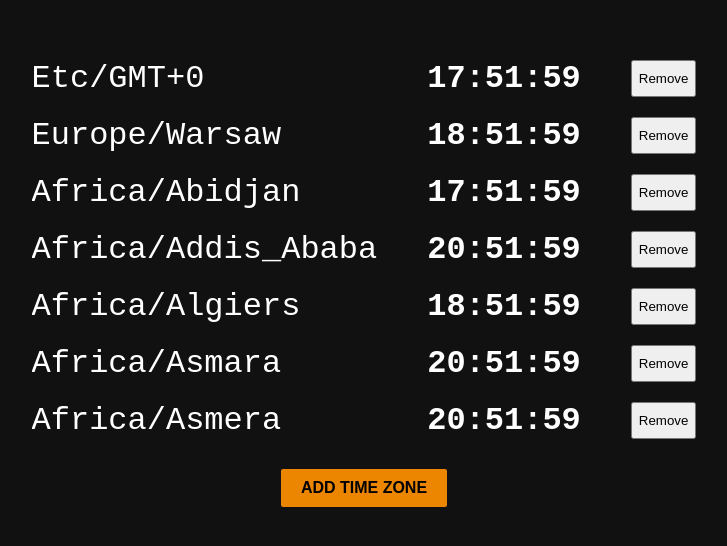
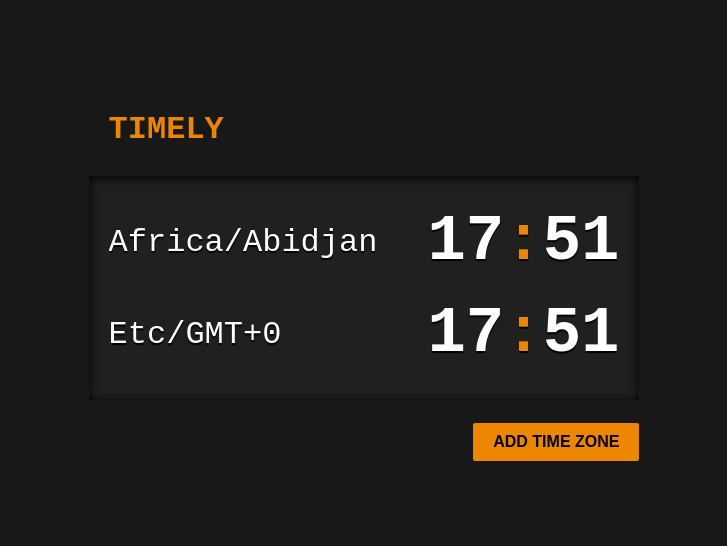
Before and after one commit to sebastianrosik/zonely, a React app: page / in a window 1280 px wide. Shown: the part 112-658 px from the top of the page, without its empty margins (276-1003 px from the left). Built offline with nearby package versions, Linux system fonts and the light colour scheme; a web font is replaced by a local one.

Commit message:
feat: Aplied design to the whole layout of time zones

```diff
--- a/src/components/FormattedDate/FormattedDate.css
+++ b/src/components/FormattedDate/FormattedDate.css
@@ -1,3 +1,7 @@
 .date {
   font-weight: 700;
 }
+
+.separator {
+  color: #ec8600;
+}
--- a/src/components/FormattedDate/FormattedDate.jsx
+++ b/src/components/FormattedDate/FormattedDate.jsx
@@ -6,10 +6,13 @@ import styles from './FormattedDate.css';
 export default class FormattedDate extends Component {
   render() {
     const { date } = this.props;
-    const formatedDate = date.format();
+    const hours = date.getHours();
+    const minutes = date.getMinutes();
     return (
       <span className={classnames(styles.date, this.props.className)}>
-        {formatedDate}
+        {hours}
+        <span className={styles.separator}>:</span>
+        {minutes}
       </span>
     );
   }
--- a/src/components/List/List.css
+++ b/src/components/List/List.css
@@ -1,7 +1,8 @@
 .list {
   list-style: none;
   margin: 0 auto;
-  padding: 0;
+  box-shadow: inset 0 2px 11px black;
+  background: #202020;
 }
 
 .item {
@@ -9,6 +10,25 @@
   padding: 10px 20px;
   display: flex;
   flex-direction: row;
+  text-shadow: 0px 2px 1px black;
+  align-items: center;
+  cursor: pointer;
+}
+
+.item:hover {
+  background: rgba(0, 0, 0, 0.2);
+}
+
+.item:active {
+  background: rgba(0, 0, 0, 0.4);
+}
+
+.list .item:first-child {
+  padding-top: 30px;
+}
+
+.list .item:last-child {
+  padding-bottom: 30px;
 }
 
 .name {
@@ -16,23 +36,25 @@
   max-width: 400px;
   text-overflow: ellipsis;
   overflow: hidden;
+  padding-right: 50px;
   white-space: nowrap;
 }
 
 .date {
   flex-grow: 0;
+  font-size: 2rem;
 }
 
-.name,
-.date {
-  padding-right: 50px;
-}
-
-@media (max-width: 960px) {
+@media (max-width: 640px) {
   .item {
+    align-items: initial;
     flex-direction: column;
   }
   .name {
     font-size: 0.5rem;
+    padding: 15px 0 5px;
+  }
+  .date {
+    padding: 0;
   }
 }
--- a/src/components/List/List.jsx
+++ b/src/components/List/List.jsx
@@ -15,12 +15,12 @@ export default class List extends PureComponent {
       <li className={styles.item} key={item.name} data-test="item">
         <span className={styles.name}>{item.name}</span>
         <FormattedDate className={styles.date} date={item} />
-        <button
+        {/* <button
           className={styles.button}
           onClick={event => this.onRemove(event, item.name)}
         >
           Remove
-        </button>
+        </button> */}
       </li>
     );
   };
--- a/src/containers/App/App.css
+++ b/src/containers/App/App.css
@@ -6,41 +6,39 @@ body {
 
 html {
   font-size: 2em;
-  background: #111;
+  background: #181818;
   color: #fff;
   font-family: 'Overpass Mono', monospace;
 }
 
-.app {
-  min-height: 100vh;
-  display: flex;
-  justify-content: center;
-  align-items: center;
-}
-
-.content {
-  display: flex;
-  flex-direction: column;
-  max-width: 1000px;
+.header,
+.footer {
+  height: 85px;
+  padding: 20px;
+  box-sizing: border-box;
 }
 
 .list {
-  flex-grow: 1;
-  width: 100%;
   overflow: auto;
-  max-height: calc(100vh - 100px);
+  padding: 0;
+  max-height: calc(100vh - 170px);
 }
 
-.select {
-  flex-grow: 0;
-  flex-shrink: 0;
-  padding: 20px;
-  display: flex;
-  justify-content: center;
+.header {
+  color: #ec8600;
+  font-weight: 700;
 }
 
-.footer {
-  padding: 20px;
-  display: flex;
-  justify-content: center;
+@media (min-width: 640px) {
+  .app {
+    min-height: 100vh;
+    display: flex;
+    justify-content: center;
+    align-items: center;
+  }
+
+  .footer {
+    padding: 20px 0;
+    text-align: right;
+  }
 }
--- a/src/containers/App/App.jsx
+++ b/src/containers/App/App.jsx
@@ -38,6 +38,7 @@ export class App extends Component {
     return (
       <div className={styles.app}>
         <section className={styles.content}>
+          <header className={styles.header}>TIMELY</header>
           <List
             className={styles.list}
             items={this.props.timeZones}
--- a/src/index.js
+++ b/src/index.js
@@ -4,24 +4,10 @@ import { Provider } from 'react-redux';
 import App from './containers/App';
 import store from './store';
 import { addTimeZone } from './actions/timeZones';
+import TimeZone from './lib/TimeZone';
 
+store.dispatch(addTimeZone(TimeZone.guessUsersTimeZone()));
 store.dispatch(addTimeZone('Etc/GMT+0'));
-store.dispatch(addTimeZone('Europe/Warsaw'));
-
-store.dispatch(addTimeZone('Africa/Abidjan'));
-store.dispatch(addTimeZone('Africa/Addis_Ababa'));
-store.dispatch(addTimeZone('Africa/Algiers'));
-store.dispatch(addTimeZone('Africa/Asmara'));
-store.dispatch(addTimeZone('Africa/Asmera'));
-// store.dispatch(addTimeZone('Africa/Bamako'));
-// store.dispatch(addTimeZone('Africa/Banjul'));
-// store.dispatch(addTimeZone('Africa/Blantyre'));
-// store.dispatch(addTimeZone('Africa/Brazzaville'));
-// store.dispatch(addTimeZone('Africa/Bujumbura'));
-// store.dispatch(addTimeZone('Africa/Cairo'));
-// store.dispatch(addTimeZone('Africa/Casablanca'));
-// store.dispatch(addTimeZone('Africa/Dar_es_Salaam'));
-// store.dispatch(addTimeZone('Africa/Conakry'));
 
 ReactDOM.render(
   <Provider store={store}>
--- a/src/lib/TimeZone.js
+++ b/src/lib/TimeZone.js
@@ -10,12 +10,24 @@ export default class TimeZone {
     this.name = name;
     this._moment = moment().tz(name);
   }
+  static guessUsersTimeZone() {
+    return moment.tz.guess();
+  }
   static getNames() {
     return moment.tz.names();
   }
   static isValidName(name) {
     return moment.tz.zone(name) !== null;
   }
+  static addLeadZero(number) {
+    return number < 10 ? `0${number}` : number.toString();
+  }
+  getHours() {
+    return TimeZone.addLeadZero(this._moment.hour());
+  }
+  getMinutes() {
+    return TimeZone.addLeadZero(this._moment.minute());
+  }
   format() {
     return this._moment.format('HH:mm:ss');
   }
```
Also changed, not shown: 1 other file (tests, documents, lock files or other folders).
